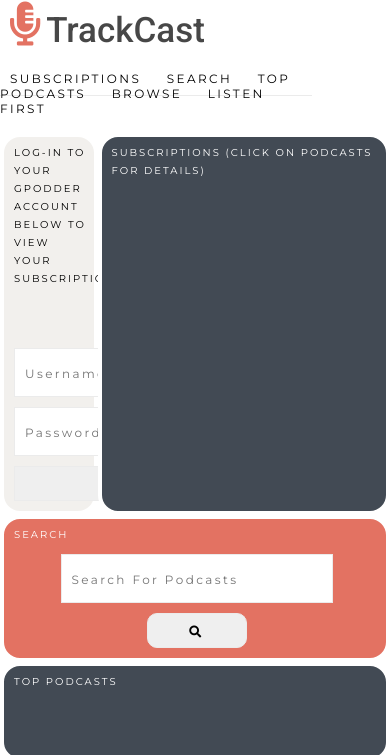
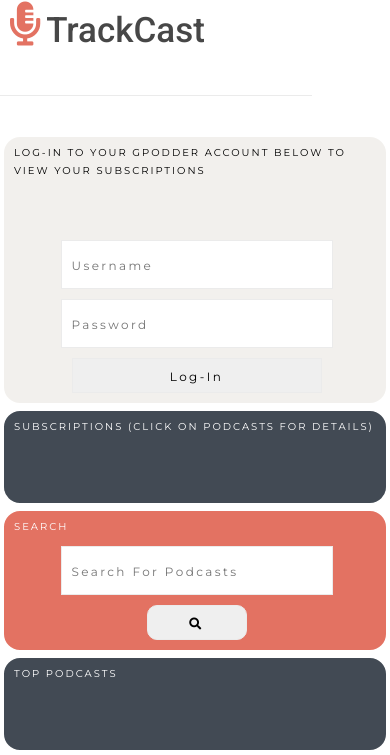
Before and after one commit to katherinemarsh/TrackCast, a Python web app: template templates/index.html in a window 390 px wide. Shown: the part 18-773 px from the top of the page. Run offline with Jinja, Linux system fonts and the light colour scheme; the template is opened without the code that fills it, so the values that code supplies are empty; some libraries are stand-ins or nearby versions.

Commit message:
Added responsive styling for different media queries

```diff
--- a/static/css/main.css
+++ b/static/css/main.css
@@ -134,7 +134,6 @@
 #subscription-section {
   width: 75%;
   background-color: #424a54;
-
 }
 
 #top-section {
@@ -208,6 +207,7 @@
     margin-bottom: 20px;
 }
 
+/* The following modal code was obtained by w3schools tutorial at https://www.w3schools.com/howto/tryit.asp?filename=tryhow_css_modal */
 /* The Modal (background) */
 .modal {
     display: none; /* Hidden by default */
@@ -247,3 +247,21 @@
     text-decoration: none;
     cursor: pointer;
 }
+
+/* Responsive styling */
+
+@media screen and (max-width: 800px) {
+  #log-in {
+    width: 100%;
+  }
+  #subscription-section {
+    width: 100%;
+  }
+  .grid-container {
+    grid-template-columns: 1fr 1fr;
+  }
+  nav li {
+    display: none;
+    padding: 0 10px 10px 10px;
+  }
+}
```
